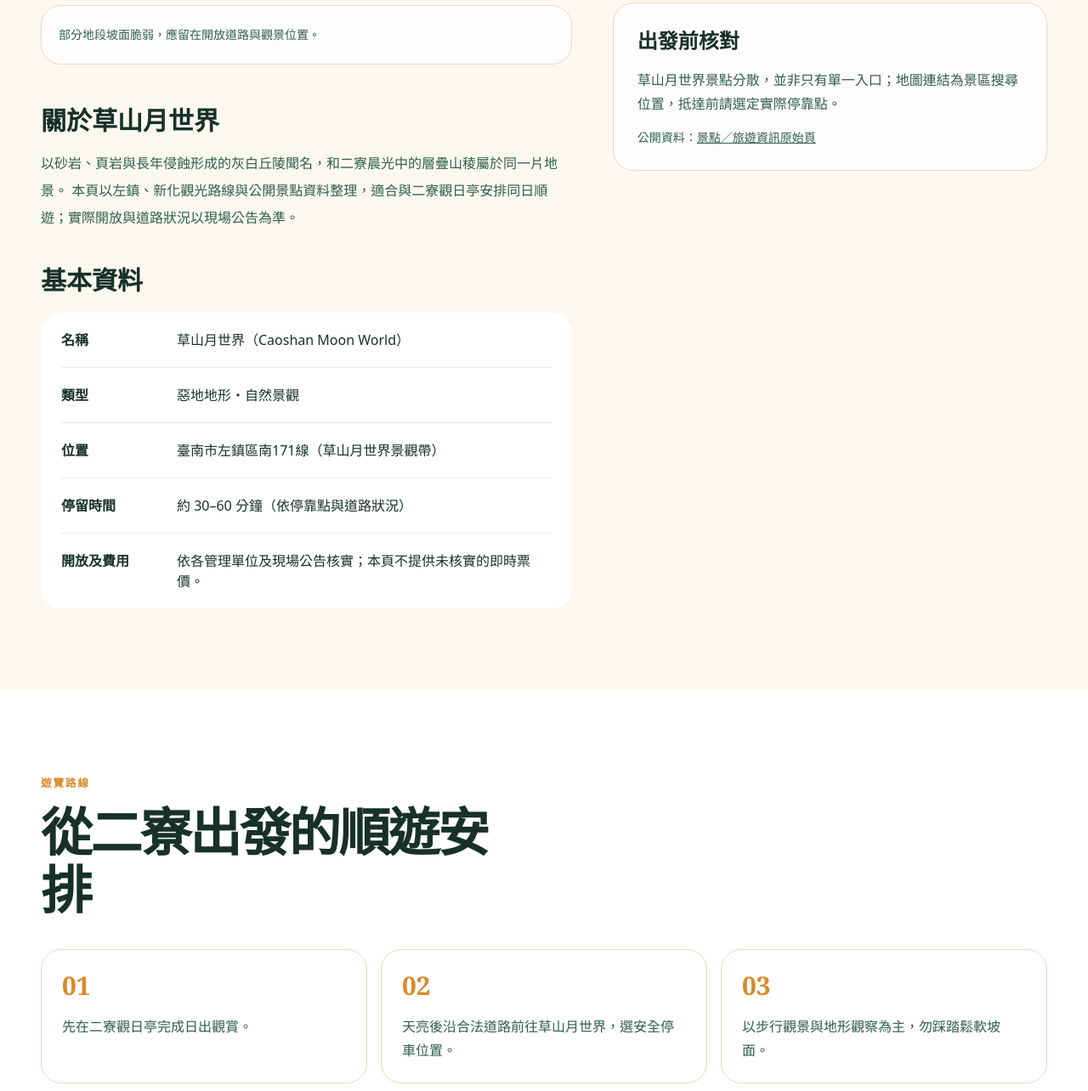
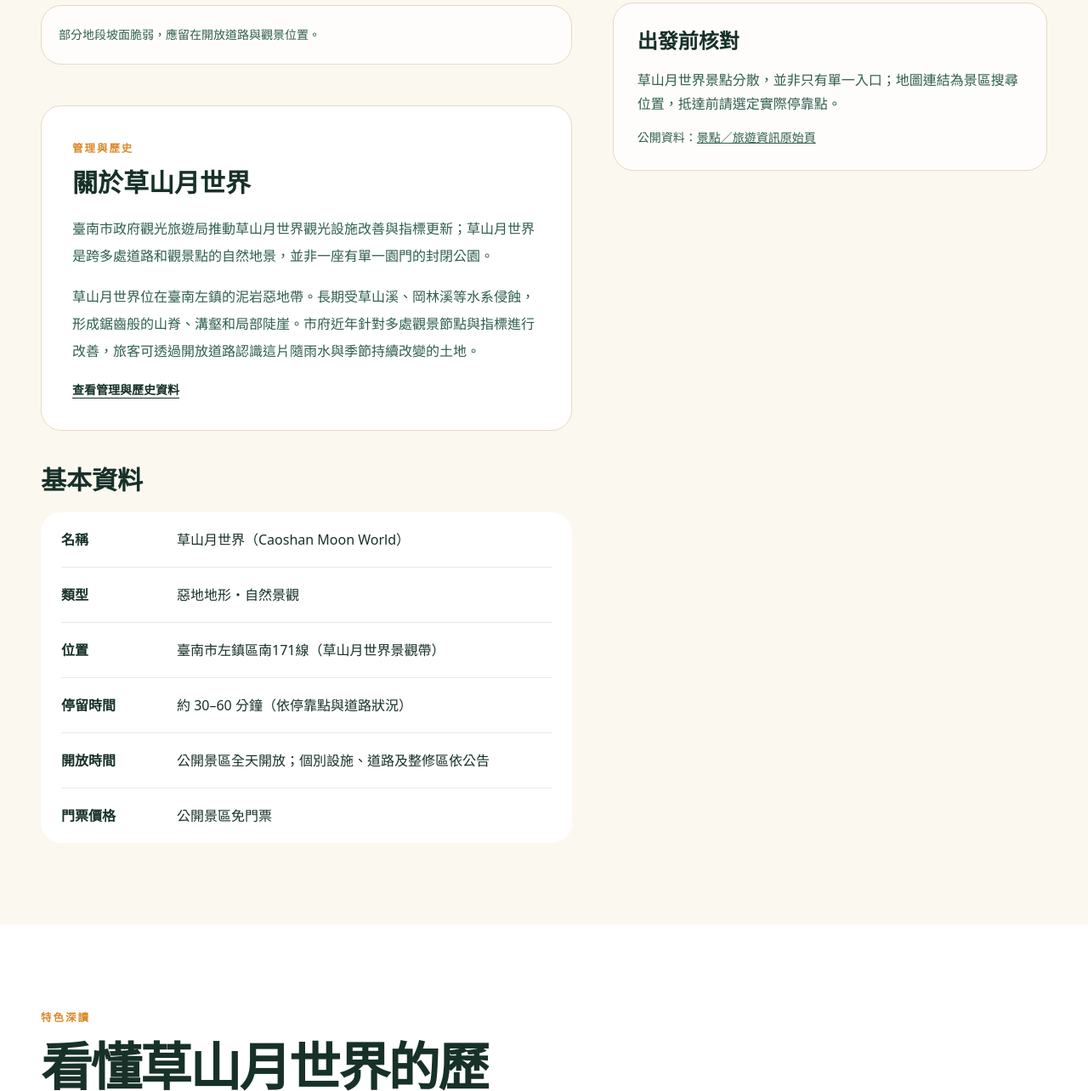
Before and after one commit to n20186005-hash/erliaosunrise, an Astro site: page /nearby/caoshan-moon-world in a window 1280 px wide. Shown: the part 1356-2640 px from the top of the page at 85% size. Built offline with nearby package versions, Linux system fonts and the light colour scheme; Astro itself is replaced by a stand-in of ours.

Commit message:
Expand nearby attraction history and management details

```diff
--- a/src/data/nearby.ts
+++ b/src/data/nearby.ts
@@ -5,6 +5,13 @@ export const nearby = [
     address: '臺南市左鎮區南171線（草山月世界景觀帶）', maps: 'https://www.google.com/maps/search/?api=1&query=%E8%8D%89%E5%B1%B1%E6%9C%88%E4%B8%96%E7%95%8C%20%E5%8F%B0%E5%8D%97',
     images: ['caoshan-1.jpg','caoshan-2.jpg'],
     source: 'https://www.twtainan.net/zh-tw/attractions/detail/624/',
+    manager: '臺南市政府觀光旅遊局推動草山月世界觀光設施改善與指標更新；草山月世界是跨多處道路和觀景點的自然地景，並非一座有單一園門的封閉公園。',
+    about: '草山月世界位在臺南左鎮的泥岩惡地帶。長期受草山溪、岡林溪等水系侵蝕，形成鋸齒般的山脊、溝壑和局部陡崖。市府近年針對多處觀景節點與指標進行改善，旅客可透過開放道路認識這片隨雨水與季節持續改變的土地。',
+    architecture: '這裡的主角不是建築，而是泥岩坡面、觀景設施與道路沿線的地形剖面。308高地是眺望周邊丘陵的知名制高點，並不等同於每個草山月世界停靠處。',
+    culture: '「月世界」一名來自灰白裸露丘陵的視覺印象；刺竹適應較乾燥的坡地，部分季節呈現顏色變化。地景容易受到豪雨及坡面侵蝕影響。',
+    access: '臺南市左鎮區南171線一帶，依目的觀景點選擇道路入口；小型停車空間有限，部分路段狹窄且坡陡。',
+    hours: '公開景區全天開放；個別設施、道路及整修區依公告', fee: '公開景區免門票',
+    managementSource: 'https://www.twtainan.net/zh-tw/event/newsdetail/7276/',
     history: '草山與岡林一帶的丘陵由河流沖蝕與風化逐步塑造，特殊的裸露山脊長期成為左鎮地方地景的代表。這裡的「月世界」是對惡地外觀的形容，不是人工景觀。',
     features: ['留意山脊的層理與細密沖蝕溝，觀察雨水如何刻出紋理。', '晨昏的斜光容易突顯丘陵起伏；陰天則適合觀察岩土的灰白層次。', '部分地段坡面脆弱，應留在開放道路與觀景位置。'],
     route: ['先在二寮觀日亭完成日出觀賞。', '天亮後沿合法道路前往草山月世界，選安全停車位置。', '以步行觀景與地形觀察為主，勿踩踏鬆軟坡面。'],
@@ -17,6 +24,13 @@ export const nearby = [
     summary: '以菜寮溪流域的化石發現與左鎮地區史前研究為主題，適合把清晨看到的地景接到室內科普行程。',
     address: '713001 臺南市左鎮區榮和里61-23號', maps: 'https://www.google.com/maps/search/?api=1&query=%E8%87%BA%E5%8D%97%E5%B7%A6%E9%8E%AE%E5%8C%96%E7%9F%B3%E5%9C%92%E5%8D%80',
     source: 'https://fossil.tnc.gov.tw/content/index.php?m2=96',
+    manager: '臺南左鎮化石園區由臺南市政府文化局相關體系管理與推動，園區設有自身的服務、展覽及入園管理規範。它是館舍型景點，參觀應遵守售票、休館與展品保護規定。',
+    about: '左鎮化石園區於2019年整合菜寮化石館、自然史教育館與光榮國小，以館校共構方式展出菜寮溪流域的古生物與人類活動線索。自然史、生命演化、化石及探索等主題展廳，讓旅客從戶外丘陵的地層走進室內的時間尺度。',
+    architecture: '園區建築以不同館舍串接，包含自然史教育館、故事館、生命演化館、化石館與探索館；動線由地質環境延伸到古生物、考古與互動體驗。',
+    culture: '菜寮溪化石蒐集的地方歷史與「化石爺爺」陳春木的工作，是園區的重要文化脈絡。展覽同時觸及西拉雅族群文化和左鎮人研究。',
+    access: '可由左鎮市區方向依園區專屬地圖導航；館區入口及團體服務以官方現場標示為準。',
+    hours: '以園區官方參觀資訊與休館公告為準', fee: '依官方票價與優惠資格辦理',
+    managementSource: 'https://fossil.tnc.gov.tw/content/index.php?m2=20',
     images: ['fossil-1.jpg','fossil-2.jpg'],
     history: '左鎮菜寮溪流域累積了重要的古生物化石與考古發現，園區透過展覽介紹這片土地的地質、古生物與人類活動線索。',
     features: ['先看地質與地層展示，再連結二寮所見的丘陵侵蝕。', '比較不同時代化石，理解動物群與環境如何變遷。', '親子同行可先挑選一兩個主題展區，避免匆忙走過所有展示。'],
@@ -31,6 +45,13 @@ export const nearby = [
     address: '臺南市左鎮區岡林里31號', maps: 'https://www.google.com/maps/search/?api=1&query=%E5%B7%A6%E9%8E%AE%E6%9C%88%E4%B8%96%E7%95%8C%E7%94%9F%E6%85%8B%E5%AD%B8%E5%9C%92',
     images: ['ganglin-1.jpg','ganglin-2.jpg'],
     source: 'https://www.twtainan.net/zh-tw/attractions/detail/4358/',
+    manager: '左鎮月世界生態學園利用原岡林國小校舍轉型，臺南市左鎮區公所自2020年1月1日起負責管理。戶外休憩、露營及教室空間可能適用不同使用規定，請依區公所與現場公告。',
+    about: '岡林國小因人口變遷於2006年停辦，原有校地之後被改作生態旅遊與露營休憩空間。這裡保留校園的入口、操場和部分建築，與二寮、草山月世界組成左鎮山區的自然與社區旅遊帶。',
+    architecture: '舊校園空間經再利用，草地操場與原有教室形成戶外活動和團體休憩的核心；不同區域是否提供住宿、淋浴或露營服務，須依管理規範核實。',
+    culture: '原岡林國小不只是露營地，也記錄山區聚落與學校人口變化。園區5至7月可能觀察到部分蝶類，但不得把季節性活動當作每日保證。',
+    access: '地址為岡林里31號，可依園區名稱導航；若從二寮徒步下山，需先確認路肩、照明與天氣。',
+    hours: '園區公開資料標示全天開放，住宿與設施另依管理公告', fee: '園區公開資料標示免門票，其他使用服務另查詢',
+    managementSource: 'https://web.tainan.gov.tw/ZuojhenDistrict/News_Content.aspx?n=41276&s=8620643',
     history: '岡林地區是左鎮月世界景觀帶的一部分；地方利用原有校園及周圍環境發展戶外休憩與環境體驗。是否開放露營或特定設施須依現場公告。',
     features: ['觀察校園周圍的山坡與植被如何和二寮裸露惡地形成對比。', '適合安排較平緩的日間親子停留，而不是摸黑進行野外探訪。', '臺南旅遊網介紹此區有季節性蝶類活動；實際能否觀察取決於季節與天候。'],
     route: ['先在二寮看完日出，待天亮後再移動。', '依開放區域安排短程散步與休息。', '若計畫露營，先確認申請、管理和現場規則。'],
@@ -44,6 +65,13 @@ export const nearby = [
     address: '臺南市新化區中正路336–441號街區', maps: 'https://www.google.com/maps/search/?api=1&query=%E6%96%B0%E5%8C%96%E8%80%81%E8%A1%97',
     images: ['xinhua-1.jpg','xinhua-2.jpg'],
     source: 'https://www.twtainan.net/zh-tw/tours/tour/197/',
+    manager: '新化老街是臺南市新化區中正路上的歷史商業街區，不是由單一公園管理處經營的封閉景點。街道路權、公眾環境與個別店屋各有不同管理責任；商家營業時間及私人建物開放情況應分別核對。',
+    about: '新化曾是日治時期區域商業與行政活動的重要據點，街區保留連排街屋與老商號。建物立面可見仿巴洛克式裝飾、女兒牆與招牌的年代層疊，反映舊時商業發展與今日街區生活的延續。',
+    architecture: '中正路336至441號路段可觀察連續街屋立面、山牆比例、窗框與細部裝飾。部分老屋已更換招牌或用途，觀察時應尊重私人空間。',
+    culture: '從地方雜貨店、傳統商號到現代店面，新化老街呈現不同年代的商業活動；步行時比起只拍一整排建物，更值得慢看每一家的立面差異。',
+    access: '以新化區中正路336–441號街區為範圍，先選適當公共停車位置再步行，不要把單一店家當成全段入口。',
+    hours: '公共街道可通行；個別商店各有營業時段', fee: '街區步行免門票，消費自理',
+    managementSource: 'https://www.twtainan.net/zh-tw/attractions/detail/559/',
     history: '新化老街保有二十世紀街屋立面與老商號，部分建築可見仿巴洛克的裝飾線條，是了解新化商業發展的街區窗口。',
     features: ['抬頭比較相鄰街屋的山牆、窗框與立面浮雕。', '觀察傳統店舖與當代營業空間如何共存。', '品嚐在地早餐或點心前，先確認店家實際開店時間。'],
     route: ['日出後返回新化方向，途中依需要安排早餐。', '由中正路老街段慢行觀察歷史立面。', '若還有時間，再銜接新化其他文化景點。'],
--- a/src/pages/nearby/[slug].astro
+++ b/src/pages/nearby/[slug].astro
@@ -39,11 +39,21 @@ const jsonLd = [{
     <div><p class="eyebrow">探索景點</p><h2 class="section-title">從二寮日出，走進{place.name}。</h2><p class="mt-6 leading-8 text-forest-700">{place.history}</p>
       <h3 class="mt-9 font-serif text-2xl font-bold">遊覽建議</h3><p class="mt-3 leading-8 text-forest-700">建議停留 {place.visit}。{place.transport}</p>
       <h3 class="mt-8 font-serif text-2xl font-bold">景區特色與觀察重點</h3><ul class="mt-4 grid gap-3">{place.features.map((feature) => <li class="paper-card p-5 text-sm leading-7 text-forest-700">{feature}</li>)}</ul>
-      <h2 class="mt-12 font-serif text-3xl font-bold">關於{place.name}</h2><p class="mt-4 leading-8 text-forest-700">{place.summary} 本頁以左鎮、新化觀光路線與公開景點資料整理，適合與二寮觀日亭安排同日順遊；實際開放與道路狀況以現場公告為準。</p>
-      <h2 class="mt-10 font-serif text-3xl font-bold">基本資料</h2><dl class="mt-5 divide-y divide-forest-900/10 rounded-3xl bg-white px-6"><div class="grid gap-2 py-5 sm:grid-cols-[8rem_1fr]"><dt class="font-bold">名稱</dt><dd>{place.name}（{place.en}）</dd></div><div class="grid gap-2 py-5 sm:grid-cols-[8rem_1fr]"><dt class="font-bold">類型</dt><dd>{place.type}</dd></div><div class="grid gap-2 py-5 sm:grid-cols-[8rem_1fr]"><dt class="font-bold">位置</dt><dd>{place.address}</dd></div><div class="grid gap-2 py-5 sm:grid-cols-[8rem_1fr]"><dt class="font-bold">停留時間</dt><dd>{place.visit}</dd></div><div class="grid gap-2 py-5 sm:grid-cols-[8rem_1fr]"><dt class="font-bold">開放及費用</dt><dd>依各管理單位及現場公告核實；本頁不提供未核實的即時票價。</dd></div></dl>
+      <div class="mt-12 rounded-3xl border border-sand-200 bg-white p-7 sm:p-9">
+        <p class="eyebrow">管理與歷史</p>
+        <h2 class="mt-3 font-serif text-3xl font-bold">關於{place.name}</h2>
+        <p class="mt-5 leading-8 text-forest-700">{place.manager}</p>
+        <p class="mt-4 leading-8 text-forest-700">{place.about}</p>
+        <a class="mt-5 inline-block text-sm font-bold text-forest-900 underline underline-offset-4" href={place.managementSource} target="_blank" rel="noopener noreferrer">查看管理與歷史資料</a>
+      </div>
+      <h2 class="mt-10 font-serif text-3xl font-bold">基本資料</h2><dl class="mt-5 divide-y divide-forest-900/10 rounded-3xl bg-white px-6"><div class="grid gap-2 py-5 sm:grid-cols-[8rem_1fr]"><dt class="font-bold">名稱</dt><dd>{place.name}（{place.en}）</dd></div><div class="grid gap-2 py-5 sm:grid-cols-[8rem_1fr]"><dt class="font-bold">類型</dt><dd>{place.type}</dd></div><div class="grid gap-2 py-5 sm:grid-cols-[8rem_1fr]"><dt class="font-bold">位置</dt><dd>{place.address}</dd></div><div class="grid gap-2 py-5 sm:grid-cols-[8rem_1fr]"><dt class="font-bold">停留時間</dt><dd>{place.visit}</dd></div><div class="grid gap-2 py-5 sm:grid-cols-[8rem_1fr]"><dt class="font-bold">開放時間</dt><dd>{place.hours}</dd></div><div class="grid gap-2 py-5 sm:grid-cols-[8rem_1fr]"><dt class="font-bold">門票價格</dt><dd>{place.fee}</dd></div></dl>
     </div>
     <aside class="space-y-5"><figure class="paper-card overflow-hidden"><img src={`/images/nearby/${place.images[0]}`} width="480" height="360" alt={`${place.name}實景照片`} class="aspect-[4/3] w-full object-cover" loading="lazy" /><figcaption class="px-5 py-3 text-xs text-forest-700">{place.name}現場影像・來源：臺南旅遊網</figcaption></figure><div class="paper-card p-7"><h2 class="font-serif text-2xl font-bold">交通方式</h2><p class="mt-4 leading-7 text-forest-700">{place.transport}</p><a class="mt-6 inline-flex font-bold text-forest-900 underline" href={place.maps} target="_blank" rel="noopener noreferrer">查看專屬 Google 地圖 <Icon name="external" size={15} /></a></div><div class="paper-card p-7"><h2 class="font-serif text-2xl font-bold">出發前核對</h2><p class="mt-4 leading-7 text-forest-700">{place.note}</p><p class="mt-4 text-sm text-forest-700">公開資料：<a class="underline" href={place.source} target="_blank" rel="noopener noreferrer">景點／旅遊資訊原始頁</a></p></div></aside>
   </div></section>
-  <section class="bg-white py-16 sm:py-24"><div class="site-container"><p class="eyebrow">遊覽路線</p><h2 class="section-title">從二寮出發的順遊安排</h2><ol class="mt-9 grid gap-4 md:grid-cols-3">{place.route.map((step, i) => <li class="paper-card p-6"><span class="text-3xl font-serif font-bold text-sun-500">{String(i+1).padStart(2,'0')}</span><p class="mt-4 leading-7 text-forest-700">{step}</p></li>)}</ol><div class="mt-10 grid gap-8 lg:grid-cols-2"><div><h2 class="font-serif text-2xl font-bold">拍照機位與注意事項</h2><p class="mt-3 leading-8 text-forest-700">{place.photo}</p></div><div><h2 class="font-serif text-2xl font-bold">住宿與補給</h2><p class="mt-3 leading-8 text-forest-700">若安排日出前一晚住宿，可考慮新化、左鎮或臺南市區，但須自行核對夜間出發時間、交通與住宿規定；別假設山區觀景點可露營。</p></div></div><figure class="mt-10 max-w-2xl overflow-hidden rounded-3xl bg-sand-50"><img src={`/images/nearby/${place.images[1]}`} width="480" height="360" alt={`${place.name}另一角度的實景`} class="aspect-[4/3] w-full object-cover" loading="lazy" /><figcaption class="p-4 text-xs text-forest-700">{place.name}景觀補充・影像來源：臺南旅遊網</figcaption></figure></div></section>
-  <section class="bg-sand-100 py-16"><div class="site-container"><h2 class="section-title">常見問題</h2><div class="mt-7 space-y-4"><details class="paper-card p-6"><summary class="cursor-pointer font-bold">適合與二寮日出排在同一天嗎？</summary><p class="mt-4 leading-7 text-forest-700">可以。先完成日出觀賞，天亮後再前往；如遇館舍，請先確認當天開館時間。</p></details><details class="paper-card p-6"><summary class="cursor-pointer font-bold">是否可以直接用二寮導航點前往？</summary><p class="mt-4 leading-7 text-forest-700">不行。各景點都有獨立位置，請使用本頁的專屬 Google 地圖按鈕。</p></details><details class="paper-card p-6"><summary class="cursor-pointer font-bold">需要事先確認什麼？</summary><p class="mt-4 leading-7 text-forest-700">{place.note}</p></details></div><a class="sun-button mt-9" href="/nearby/">查看完整周邊景點指南</a></div></section>
+  <section class="bg-white py-16 sm:py-24"><div class="site-container">
+    <p class="eyebrow">特色深讀</p><h2 class="section-title">看懂{place.name}的歷史與地景</h2>
+    <div class="mt-8 grid gap-5 md:grid-cols-2"><article class="paper-card p-7"><h3 class="font-serif text-2xl font-bold">建築、地形與空間</h3><p class="mt-4 leading-8 text-forest-700">{place.architecture}</p></article><article class="paper-card p-7"><h3 class="font-serif text-2xl font-bold">人文與地方記憶</h3><p class="mt-4 leading-8 text-forest-700">{place.culture}</p></article></div>
+    <div class="mt-12 grid gap-8 lg:grid-cols-2"><div><h2 class="font-serif text-2xl font-bold">交通指南與地圖</h2><p class="mt-3 leading-8 text-forest-700">{place.access}</p><p class="mt-3 leading-8 text-forest-700">{place.transport}</p><a class="sun-button mt-5" href={place.maps} target="_blank" rel="noopener noreferrer">查看{place.name}專屬地圖</a></div><div><h2 class="font-serif text-2xl font-bold">遊覽須知</h2><p class="mt-3 leading-8 text-forest-700">{place.note}</p><p class="mt-3 text-sm leading-7 text-forest-700">山區與街區道路、館舍時間和停車條件可能調整，出發前請查詢管理單位資訊。</p></div></div>
+    <p class="eyebrow mt-14">遊覽路線</p><h2 class="section-title">從二寮出發的順遊安排</h2><ol class="mt-9 grid gap-4 md:grid-cols-3">{place.route.map((step, i) => <li class="paper-card p-6"><span class="text-3xl font-serif font-bold text-sun-500">{String(i+1).padStart(2,'0')}</span><p class="mt-4 leading-7 text-forest-700">{step}</p></li>)}</ol><div class="mt-10 grid gap-8 lg:grid-cols-2"><div><h2 class="font-serif text-2xl font-bold">拍照機位與注意事項</h2><p class="mt-3 leading-8 text-forest-700">{place.photo}</p></div><div><h2 class="font-serif text-2xl font-bold">住宿與補給</h2><p class="mt-3 leading-8 text-forest-700">若安排日出前一晚住宿，可考慮新化、左鎮或臺南市區，但須自行核對夜間出發時間、交通與住宿規定；別假設山區觀景點可露營。</p></div></div><figure class="mt-10 max-w-2xl overflow-hidden rounded-3xl bg-sand-50"><img src={`/images/nearby/${place.images[1]}`} width="480" height="360" alt={`${place.name}另一角度的實景`} class="aspect-[4/3] w-full object-cover" loading="lazy" /><figcaption class="p-4 text-xs text-forest-700">{place.name}景觀補充・影像來源：臺南旅遊網</figcaption></figure></div></section>
+  <section class="bg-sand-100 py-16"><div class="site-container"><h2 class="section-title">常見問題</h2><div class="mt-7 space-y-4"><details class="paper-card p-6"><summary class="cursor-pointer font-bold">{place.name}值得停留多久？</summary><p class="mt-4 leading-7 text-forest-700">建議停留 {place.visit}。實際時間取決於天氣、館舍或街區開放狀況。</p></details><details class="paper-card p-6"><summary class="cursor-pointer font-bold">{place.name}有什麼最值得觀察的特色？</summary><p class="mt-4 leading-7 text-forest-700">{place.architecture}</p></details><details class="paper-card p-6"><summary class="cursor-pointer font-bold">適合與二寮日出排在同一天嗎？</summary><p class="mt-4 leading-7 text-forest-700">可以。先完成日出觀賞，天亮後再前往；如遇館舍，請先確認當天開館時間。</p></details><details class="paper-card p-6"><summary class="cursor-pointer font-bold">是否可以直接用二寮導航點前往？</summary><p class="mt-4 leading-7 text-forest-700">不行。{place.name}的位置是 {place.address}，請使用本頁的專屬 Google 地圖按鈕。</p></details><details class="paper-card p-6"><summary class="cursor-pointer font-bold">需要事先確認什麼？</summary><p class="mt-4 leading-7 text-forest-700">{place.note}</p></details></div><a class="sun-button mt-9" href="/nearby/">查看完整周邊景點指南</a></div></section>
 </BaseLayout>
```
